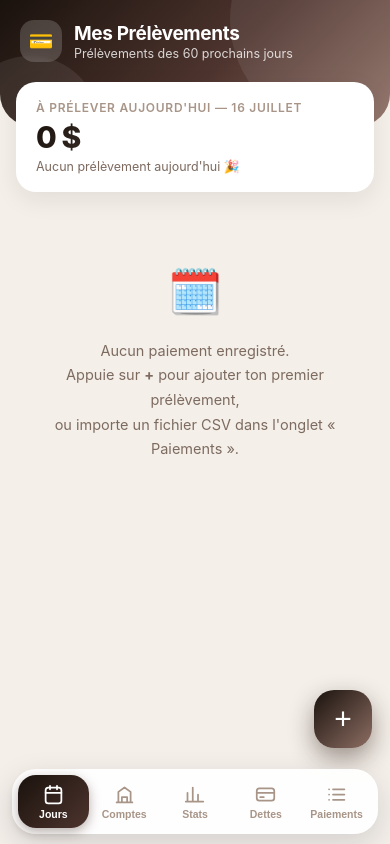
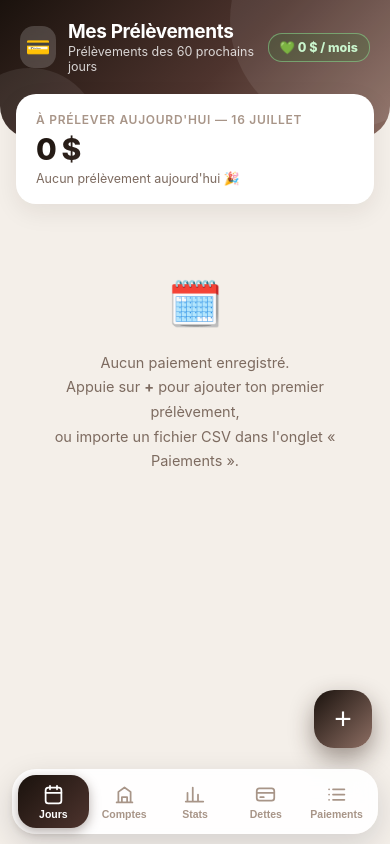
Before and after one commit to koffielieyvesalain-cloud/mes-prelevements, a plain HTML site: page index.html in a window 390 px wide. Drawn offline with Linux system fonts and the light colour scheme.

Commit message:
Badge vert besoin mensuel toujours visible

```diff
--- a/index.html
+++ b/index.html
@@ -54,6 +54,22 @@
   }
   .entete h1 { font-size: 19px; font-weight: 700; letter-spacing: -.02em; }
   .entete .sous { font-size: 12.5px; opacity: .8; margin-top: 1px; }
+
+  /* Badge vert : montant nécessaire pour vivre ce mois */
+  .badge-vital {
+    display: inline-flex; align-items: center; gap: 5px;
+    background: rgba(46,125,50,.22); border: 1.5px solid rgba(140,220,145,.55);
+    color: #c9f5cd; font-weight: 800; font-size: 12.5px;
+    padding: 6px 11px; border-radius: 14px; white-space: nowrap;
+    margin-left: auto; flex: none;
+  }
+  .badge-vital.flottant {
+    position: fixed; top: calc(10px + env(safe-area-inset-top)); left: 12px; z-index: 60;
+    background: var(--vert); border-color: var(--vert); color: #fff;
+    box-shadow: 0 6px 16px rgba(46,125,50,.45);
+    display: none; margin-left: 0;
+  }
+  .badge-vital.flottant.visible { display: inline-flex; animation: entree .2s ease; }
 
   /* Carte héro flottante */
   .hero {
@@ -296,8 +312,10 @@
       <h1>Mes Prélèvements</h1>
       <div class="sous" id="sousTitre"></div>
     </div>
+    <div class="badge-vital" id="badgeVital" title="Total des prélèvements de ce mois">💚 0 $</div>
   </div>
 </div>
+<div class="badge-vital flottant" id="badgeVitalFixe"></div>
 
 <div class="hero" id="hero">
   <div class="libelle" id="heroLibelle">Aujourd'hui</div>
@@ -1146,8 +1164,19 @@
       (nom === 'jours' || nom === 'paiements' || nom === 'dettes') ? 'block' : 'none';
     toutRendre();
   }
+  function majBadgeVital() {
+    var t = totalMois(auj.getFullYear(), auj.getMonth()).total;
+    var txt = '💚 ' + fmtMontant(t) + ' / mois';
+    document.getElementById('badgeVital').textContent = txt;
+    document.getElementById('badgeVitalFixe').textContent = txt;
+    document.getElementById('badgeVital').title = 'Il te faut ' + fmtMontant(t) + ' ce mois-ci pour couvrir tous tes prélèvements';
+  }
+  window.addEventListener('scroll', function () {
+    document.getElementById('badgeVitalFixe').classList.toggle('visible', window.scrollY > 130);
+  });
   function toutRendre() {
     rendreHero();
+    majBadgeVital();
     if (etat.vue === 'jours') rendreJours();
     if (etat.vue === 'comptes') rendreComptes();
     if (etat.vue === 'stats') rendreStats();
```
